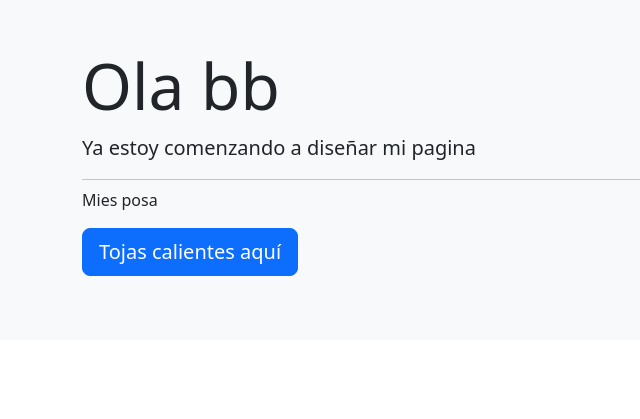
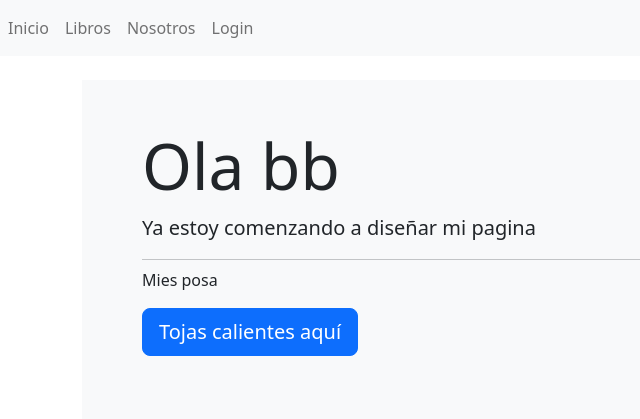
Before and after one commit to nemoralia/PaginaWebNemoralia, a Flask app: page / in a window 1280 px wide. Shown: the top 419 px of the page, without its empty margins (0-640 px from the left). Run offline with Flask 3, Linux system fonts and the light colour scheme.

Commit message:
se modifica la cabecera, libros, nosotros y pie

```diff
--- a/sitioweb/app.py
+++ b/sitioweb/app.py
@@ -7,5 +7,14 @@ app = Flask(__name__)
 def inicio():
     return render_template('sitio/index.html')
 
+@app.route('/libros')
+def libros():
+    return render_template('sitio/libros.html')
+
+@app.route('/nosotros')
+def nosotros():
+    return render_template('sitio/nosotros.html')
+
+
 if __name__ == '__main__':
     app.run(debug=True)
--- /dev/null
+++ b/sitioweb/templates/sitio/cabecera.html
@@ -0,0 +1,25 @@
+<!doctype html>
+<html lang="en">
+
+<head>
+  <title>Title</title>
+  <!-- Required meta tags -->
+  <meta charset="utf-8">
+  <meta name="viewport" content="width=device-width, initial-scale=1, shrink-to-fit=no">
+
+  <!-- Bootstrap CSS v5.2.1 -->
+  <link href="https://cdn.jsdelivr.net/npm/bootstrap@5.2.1/dist/css/bootstrap.min.css" rel="stylesheet"
+    integrity="sha384-iYQeCzEYFbKjA/T2uDLTpkwGzCiq6soy8tYaI1GyVh/UjpbCx/TYkiZhlZB6+fzT" crossorigin="anonymous">
+
+</head>
+<body>
+    <nav class="navbar navbar-expand navbar-light bg-light">
+        <div class="nav navbar-nav">
+            <a class="nav-item nav-link" href="/">Inicio </a>
+            <a class="nav-item nav-link" href="/libros">Libros</a>
+            <a class="nav-item nav-link" href="/nosotros">Nosotros</a>
+            <a class="nav-item nav-link" href="/admin">Login</a>
+        </div>
+    </nav>
+    <div class="container">
+            <br/>
--- a/sitioweb/templates/sitio/index.html
+++ b/sitioweb/templates/sitio/index.html
@@ -1,21 +1,6 @@
-<!doctype html>
-<html lang="en">
-
-<head>
-  <title>Title</title>
-  <!-- Required meta tags -->
-  <meta charset="utf-8">
-  <meta name="viewport" content="width=device-width, initial-scale=1, shrink-to-fit=no">
-
-  <!-- Bootstrap CSS v5.2.1 -->
-  <link href="https://cdn.jsdelivr.net/npm/bootstrap@5.2.1/dist/css/bootstrap.min.css" rel="stylesheet"
-    integrity="sha384-iYQeCzEYFbKjA/T2uDLTpkwGzCiq6soy8tYaI1GyVh/UjpbCx/TYkiZhlZB6+fzT" crossorigin="anonymous">
-
-</head>
-<body>
-
-    <div class="p-5 bg-light">
-        <div class="container">
+{% include 'sitio/cabecera.html' %}
+  <div class="p-5 bg-light">
+      <div class="container">
             <h1 class="display-3">Ola bb</h1>
             <p class="lead">Ya estoy comenzando a diseñar mi pagina</p>
             <hr class="my-2">
@@ -23,17 +8,6 @@
             <p class="lead">
                 <a class="btn btn-primary btn-lg" href="Jumbo action Link" role="button">Tojas calientes aquí</a>
             </p>
-        </div>
-    </div>
-
-  <!-- Bootstrap JavaScript Libraries -->
-  <script src="https://cdn.jsdelivr.net/npm/@popperjs/core@2.11.6/dist/umd/popper.min.js"
-    integrity="sha384-oBqDVmMz9ATKxIep9tiCxS/Z9fNfEXiDAYTujMAeBAsjFuCZSmKbSSUnQlmh/jp3" crossorigin="anonymous">
-  </script>
-
-  <script src="https://cdn.jsdelivr.net/npm/bootstrap@5.2.1/dist/js/bootstrap.min.js"
-    integrity="sha384-7VPbUDkoPSGFnVtYi0QogXtr74QeVeeIs99Qfg5YCF+TidwNdjvaKZX19NZ/e6oz" crossorigin="anonymous">
-  </script>
-</body>
-
-</html>
+      </div>
+  </div>
+{% include 'sitio/pie.html' %}
--- /dev/null
+++ b/sitioweb/templates/sitio/nosotros.html
@@ -0,0 +1,5 @@
+{% include 'sitio/cabecera.html' %}
+
+Seccion de Nosotros
+
+{% include 'sitio/pie.html' %}
--- /dev/null
+++ b/sitioweb/templates/sitio/pie.html
@@ -0,0 +1,12 @@
+</div>
+    <!-- Bootstrap JavaScript Libraries -->
+    <script src="https://cdn.jsdelivr.net/npm/@popperjs/core@2.11.6/dist/umd/popper.min.js"
+        integrity="sha384-oBqDVmMz9ATKxIep9tiCxS/Z9fNfEXiDAYTujMAeBAsjFuCZSmKbSSUnQlmh/jp3" crossorigin="anonymous">
+    </script>
+
+    <script src="https://cdn.jsdelivr.net/npm/bootstrap@5.2.1/dist/js/bootstrap.min.js"
+        integrity="sha384-7VPbUDkoPSGFnVtYi0QogXtr74QeVeeIs99Qfg5YCF+TidwNdjvaKZX19NZ/e6oz" crossorigin="anonymous">
+    </script>
+</body>
+
+</html>
```
Also changed, not shown: sitioweb/templates/sitio/libros.html (added, +58 -0 lines).
